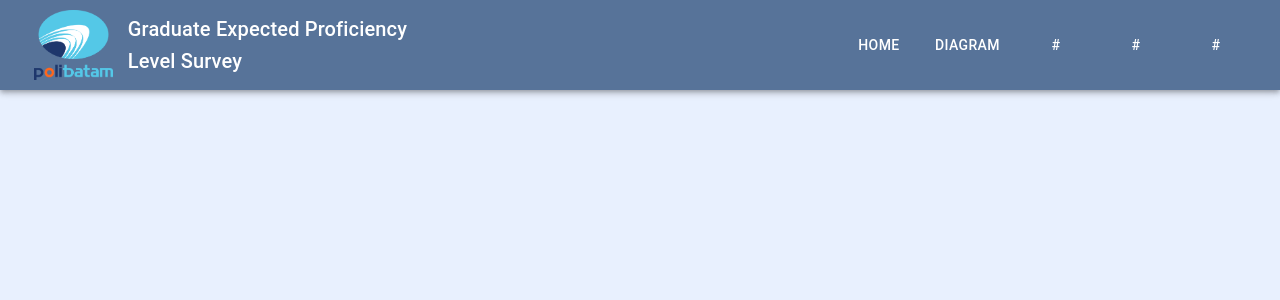
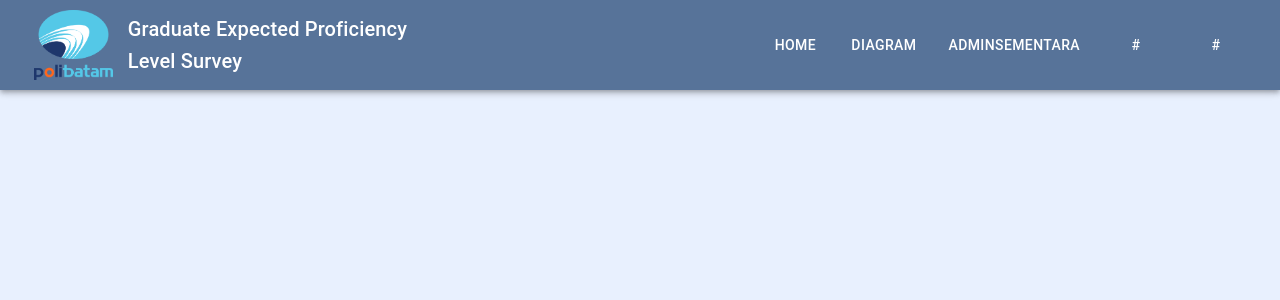
Before and after one commit to zckiy/Proficiency-Survey, a React (Create React App) app: page /prodi in a window 1280 px wide. Shown: the top 300 px of the page. Built offline with nearby package versions, Linux system fonts and the light colour scheme.

Commit message:
refresh logo navbar

```diff
--- a/src/components/Navbar.js
+++ b/src/components/Navbar.js
@@ -31,8 +31,8 @@ function Navbar() {
           <Button color="inherit" component={Link} to="/digramSurvey" sx={{ mx: 1 }}>
             Diagram
           </Button>
-          <Button color="inherit" component={Link} to="/" sx={{ mx: 1 }}>
-            #
+          <Button color="inherit" component={Link} to="/loginadmin" sx={{ mx: 1 }}>
+            AdminSementara
           </Button>
           <Button color="inherit" component={Link} to="/" sx={{ mx: 1 }}>
             #
```
